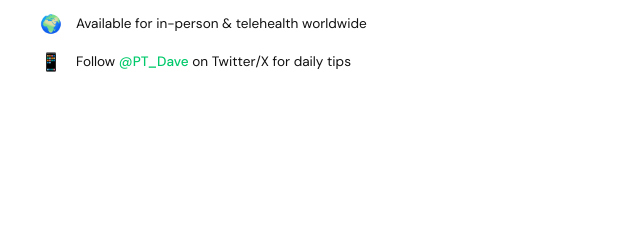
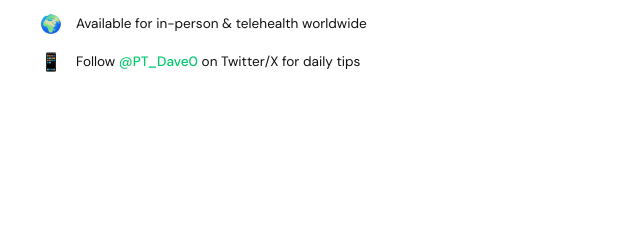
Before and after one commit to PTdave01/PTdave01.github.io, a website: page index.html in a window 1280 px wide. Shown: the part 4176-4412 px from the top of the page, 0-640 px from the left. Drawn offline with nearby package versions, Linux system fonts and the light colour scheme; a web font is replaced by a local one.

Commit message:
Update index.html

```diff
--- a/index.html
+++ b/index.html
@@ -925,7 +925,7 @@
       </div>
       <div class="contact-item">
         <span class="icon">📱</span>
-        <span>Follow <a href="https://twitter.com/PT_Dave0" target="_blank">@PT_Dave</a> on Twitter/X for daily tips</span>
+        <span>Follow <a href="https://twitter.com/PT_Dave0" target="_blank">@PT_Dave0</a> on Twitter/X for daily tips</span>
       </div>
     </div>
   </div>
```
